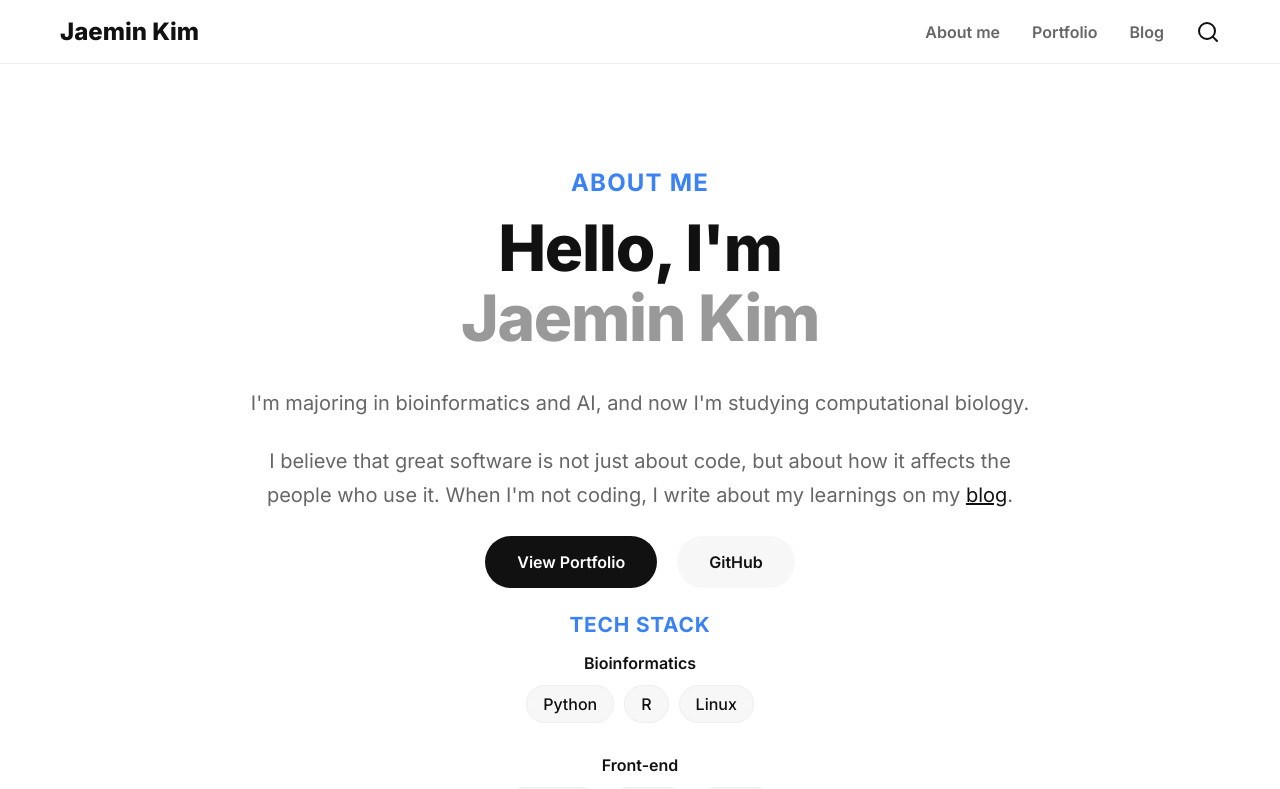
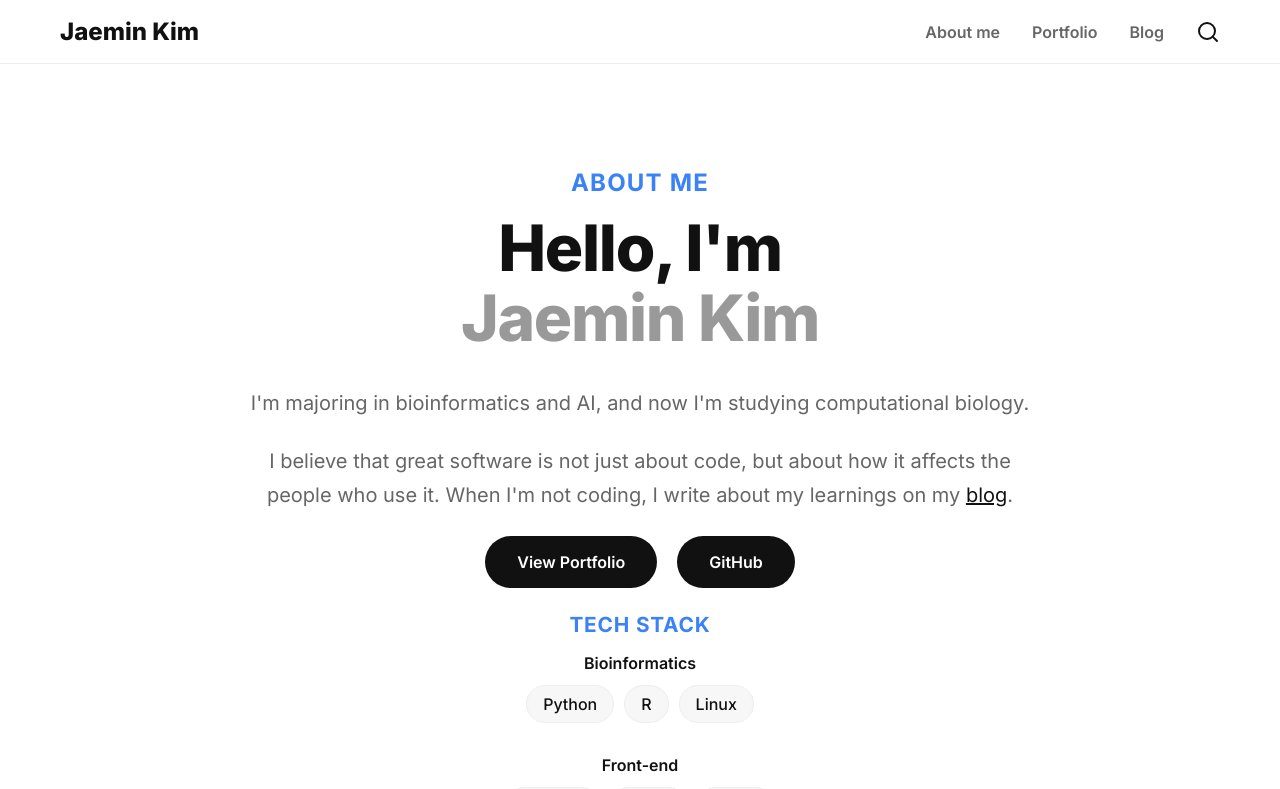
Before and after one commit to Kjamm/Blog, a Next.js app: page /Blog/ in a window 1280 px wide. Shown: the top 789 px of the page. Built offline with nearby package versions, Linux system fonts and the light colour scheme.

Commit message:
Fix : Change button color

```diff
--- a/src/app/page.tsx
+++ b/src/app/page.tsx
@@ -49,8 +49,8 @@ export default function Home() {
             View Portfolio
           </Link>
           <a href="https://github.com/Kjamm" target="_blank" style={{
-            background: 'var(--background-subtle)',
-            color: 'var(--foreground)',
+            background: 'var(--foreground)',
+            color: 'var(--background)',
             padding: '16px 32px',
             borderRadius: '50px',
             fontWeight: 600,
```
